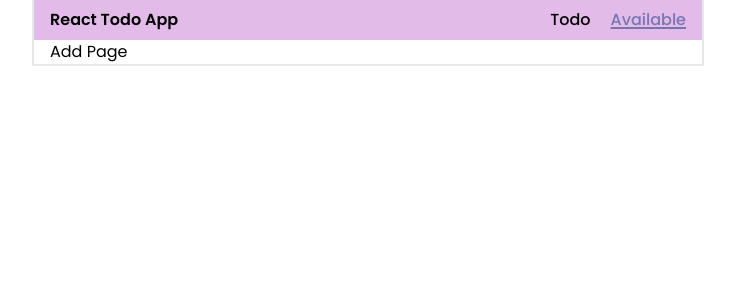
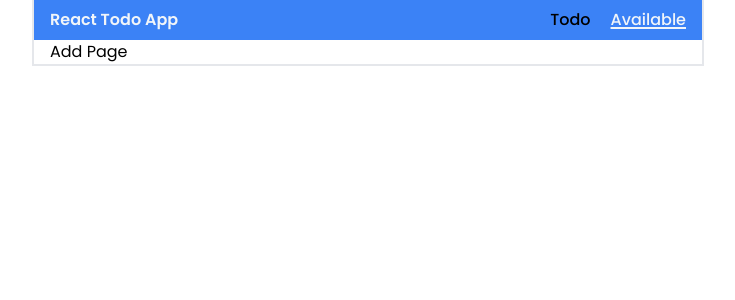
Before and after one commit to Ravsst2004/todo-list-reactjs, a React (Vite) app: page /available in a window 1280 px wide. Shown: the top 300 px of the page, without its empty margins (272-1007 px from the left). Built offline with nearby package versions, Linux system fonts and the light colour scheme.

Commit message:
Change color theme

```diff
--- a/src/components/FormAddTodos.jsx
+++ b/src/components/FormAddTodos.jsx
@@ -28,13 +28,13 @@ const FormAddTodos = () => {
       <form action="" className="my-1">
         <textarea
           type="text"
-          className="w-full border-2 p-2 border-first rounded"
+          className="w-full border-2 p-2 border-blue-200 focus:outline-none focus:ring focus:ring-blue-200 rounded"
           onChange={(e) => setTitle(e.target.value)}
           required
         ></textarea>
         <button
           type="submit"
-          className="border-2 px-2 w-full border-first bg-second text-slate-100 rounded"
+          className="px-2 py-1 w-full bg-blue-500 text-slate-100 rounded font-medium"
           onClick={handleSubmit}
         >
           Add
--- a/src/components/layouts/Navbar.jsx
+++ b/src/components/layouts/Navbar.jsx
@@ -2,22 +2,22 @@ const Navbar = () => {
   const currentPage = location.pathname;
 
   return (
-    <nav className="flex justify-between bg-fourth px-4 py-2">
-      <h1 className="font-semibold">React Todo App</h1>
+    <nav className="flex justify-between bg-blue-500 px-4 py-2">
+      <h1 className="font-semibold text-slate-100">React Todo App</h1>
       <div className="flex gap-x-5 font-medium">
         <a
           href="/"
           className={`${
-            currentPage === "/" ? "underline text-second" : ""
-          } underline-offset-2 decoration-2 decoration-second `}
+            currentPage === "/" ? "underline text-slate-100" : ""
+          } underline-offset-2 decoration-2 decoration-slate-100`}
         >
           Todo
         </a>
         <a
           href="/available"
           className={`${
-            currentPage === "/available" ? "underline text-second" : ""
-          } underline-offset-2 decoration-2 decoration-second `}
+            currentPage === "/available" ? "underline text-slate-100" : ""
+          } underline-offset-2 decoration-2 decoration-slate-100 `}
         >
           Available
         </a>
```
Also changed, not shown: data/todos.json (+5 -19 lines).
